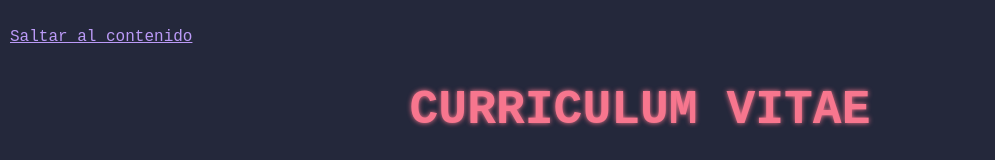
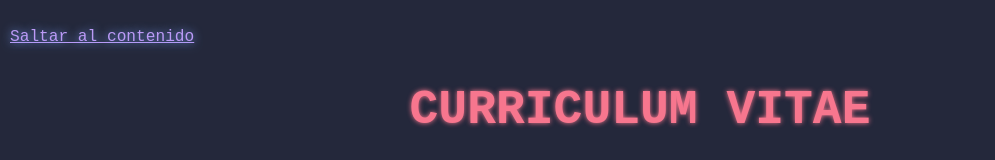
Before and after one commit to anibalCApaza/correccion-actividad7, a plain HTML site: page index.html in a window 1280 px wide. In both pictures the pointer is over the link "Saltar al contenido". Shown: the top 160 px of the page, without its empty margins (0-995 px from the left). Drawn offline with Linux system fonts and the light colour scheme.

Commit message:
fit: add interactividad en hipervinculos

```diff
--- a/styles/styles.css
+++ b/styles/styles.css
@@ -91,6 +91,11 @@ a {
   color: var(--color11);
 }
 
+a:hover{
+  text-shadow: 0 0 10px var(--color10);
+  font-size: 1.01em;
+}
+
 .skip-link{
   margin-top: 10px;
   margin-left: 10px;
```
